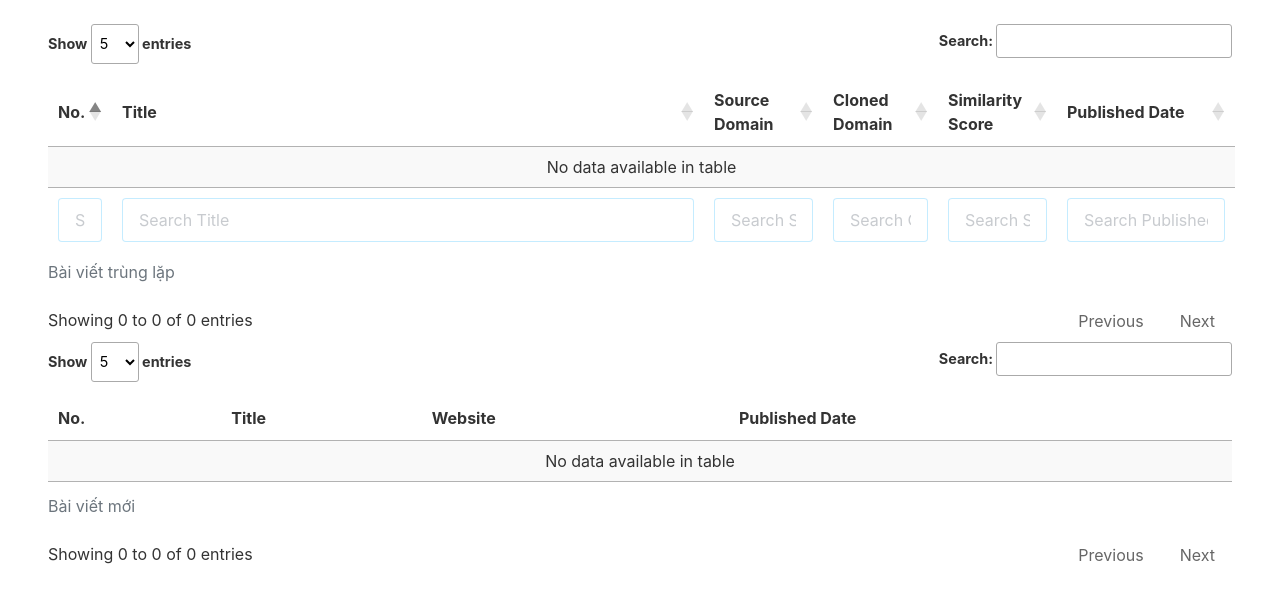
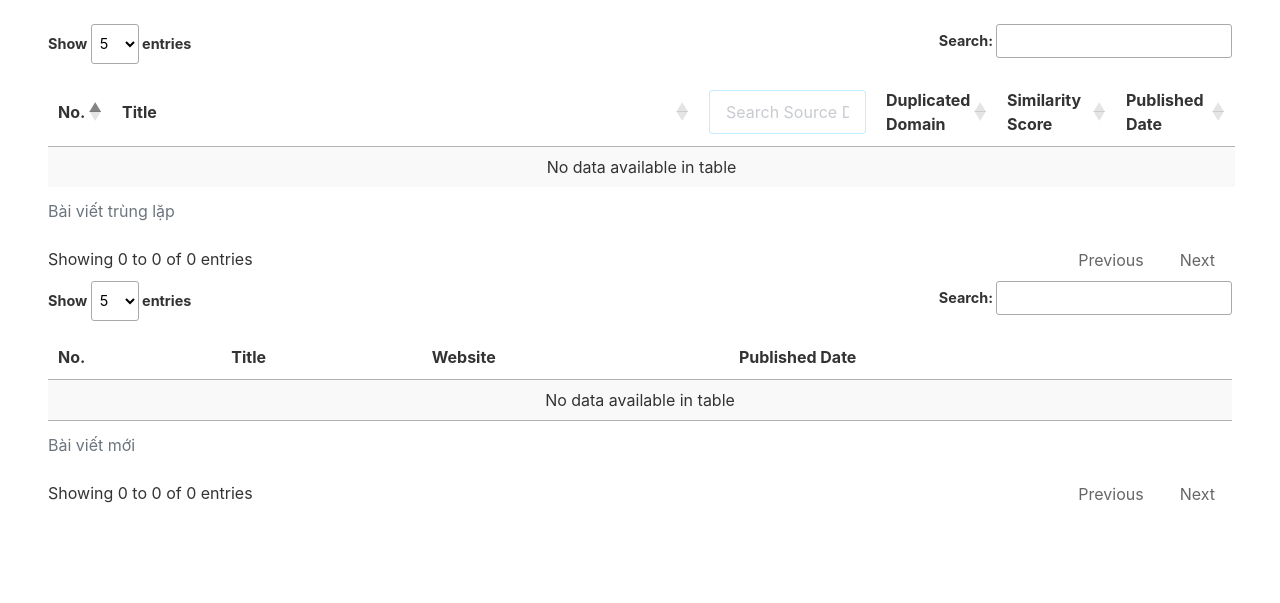
Before and after one commit to vict0r-PE/topdup, a Flask app: template src/topdup_open/topdup_app/templates/index.html in a window 1280 px wide. Shown: the part 56-659 px from the top of the page. Run offline with Flask 2, Linux system fonts and the light colour scheme; the template is opened without the code that fills it, so the values that code supplies are empty; some libraries are stand-ins or nearby versions.

Commit message:
update table & refractor

```diff
--- a/src/topdup_open/run_app.py
+++ b/src/topdup_open/run_app.py
@@ -1,5 +1,5 @@
 from topdup_app import app
 
 if __name__ == "__main__":
-    app.run(host='0.0.0.0')
+    app.run()
     # app.run(host='0.0.0.0', debug=True) #docker
--- a/src/topdup_open/topdup_app/_config.py
+++ b/src/topdup_open/topdup_app/_config.py
@@ -1,13 +1,15 @@
 import os
 from dotenv import load_dotenv
 
-#load .env
+# load .env
 load_dotenv('.env')
 # file, model path
 PROJECT_DIR = os.getcwd()
 # PROJECT_DIR = '/app'
 DATABASE_URI = f'sqlite:///{PROJECT_DIR}/dataset/post_database.db'
-#Duplicated Display Threshold
+# Duplicated Display Threshold
 DD_THRESHOLD = 0.5
 CACHE_MAXSIZE = 1000
 CACHE_TTL = 100
+# regex split domain
+split = 'https?:\/\/([\w.]+)\/'
--- a/src/topdup_open/topdup_app/static/js/script.js
+++ b/src/topdup_open/topdup_app/static/js/script.js
@@ -9,28 +9,26 @@ $(document).ready( function () {
         stateSave: true,
         "bSort": true,
         "columnDefs": [
-            { "width": "5%", "targets": 0 },
-            { "width": "50%", "targets": 1 },
-            { "width": "10%", "targets": 2 },
-            { "width": "10%", "targets": 4 },
-            { "width": "10%", "targets": 4 },
-            { "width": "15%", "targets": 5 }
+            { "targets": 0, "width": "5%" },
+            { "targets": 1, "width": "50%",  },
+            { "targets": 2, "width": "15%", "searchable": true, "orderable":false},
+            { "targets":[3,4, 5], "width": "10%"  },
+            { "searchable": false, "targets" : '_all' }
           ],
-        initComplete: function () {
-            // Apply the search
-            this.api().columns().every( function () {
-                var that = this;
 
-                $( 'input', this.footer() ).on( 'keyup change clear', function () {
-                    if ( that.search() !== this.value ) {
-                        that
-                            .search( this.value )
-                            .draw();
-                    }
-                } );
+    });
+
+    table1.columns().eq( 0 ).each( function ( colIdx ) {
+            if( table1.settings()[0].aoColumns[colIdx].bSearchable ){
+            table1.column( colIdx ).header().innerHTML=table1.column( colIdx ).footer().innerHTML;
+        }
+            $( 'input', table1.column( colIdx ).header() ).on( 'keyup change', function () {
+                table1
+                    .column( colIdx )
+                    .search( this.value )
+                    .draw();
             } );
-        },
-    });
+        } );
 
     table1.on( 'order.dt search.dt', function () {
         table1.column(0, {search:'applied', order:'applied'}).nodes().each( function (cell, i) {
--- a/src/topdup_open/topdup_app/templates/index.html
+++ b/src/topdup_open/topdup_app/templates/index.html
@@ -7,7 +7,7 @@
             <th>No.</th>
             <th>Title</th>
             <th>Source Domain</th>
-            <th>Cloned Domain</th>
+            <th>Duplicated Domain</th>
             <th>Similarity Score</th>
             <th>Published Date</th>
         </tr>
@@ -18,9 +18,9 @@
         <tr>
             <td></td>
             <td>
-                <a href="{{ url_for('post', post_id=post.id) }}">{{ post.title }}</a>
+                <a href="{{ post.url }}">{{ post.title }}</a>
                 {% for similar_post in post.similar_post[:3] %}
-                    <br><a href="{{ url_for('post', post_id=similar_post.id) }}">{{ similar_post.title}}</a>
+                    <br><a href="{{ similar_post.url }}">{{ similar_post.title}}</a>
                 {% endfor %}
             </td>
             <td>
@@ -46,12 +46,12 @@
     {% endif %}
 {% endfor %}
 </tbody>
-<tfoot>
+<tfoot hidden>
     <tr>
         <th>No.</th>
         <th>Title</th>
         <th>Source Domain</th>
-        <th>Cloned Domain</th>
+        <th>Duplicated Domain</th>
         <th>Similarity Score</th>
         <th>Published Date</th>
     </tr>
```
Also changed, not shown: src/topdup_open/topdup_app/models.py (+13 -10 lines), src/topdup_open/topdup_app/routes.py (+15 -8 lines), src/topdup_open/topdup_app/__init__.py (line endings or trailing spaces).
